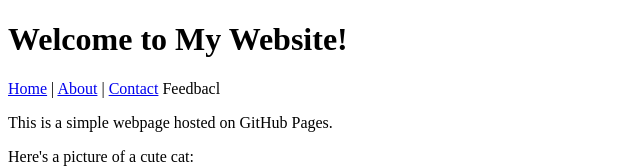
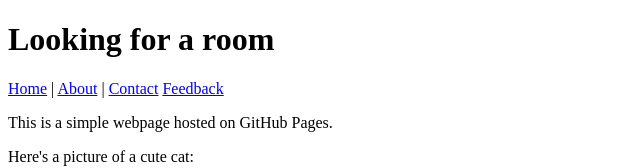
Before and after one commit to bida24-107/Oakmproperties, a plain HTML site: page index.html in a window 1280 px wide. Shown: the top 168 px of the page, without its empty margins (0-640 px from the left). Drawn offline with Linux system fonts and the light colour scheme.

Commit message:
Update index.html

```diff
--- a/index.html
+++ b/index.html
@@ -8,7 +8,7 @@
 
 <meta name="viewport" content="width=device-width, initial-scale=1.0">
 
-<title>My First GitHub Page</title>
+<title>OakManorProperties</title>
 
 </head>
 
@@ -16,7 +16,7 @@
 
 <header>
 
-<h1>Welcome to My Website!</h1>
+<h1>Looking for a room</h1>
 <nav>
 
 <a href="index.html">Home</a> |
@@ -24,7 +24,7 @@
 <a href="Aboutus.html">About</a> |
 
 <a href="Contact.html">Contact</a>
-<a hret="Feedback.html">Feedbacl</a>
+<a href="Feedback.html">Feedback</a>
 
 </nav>
 
```
